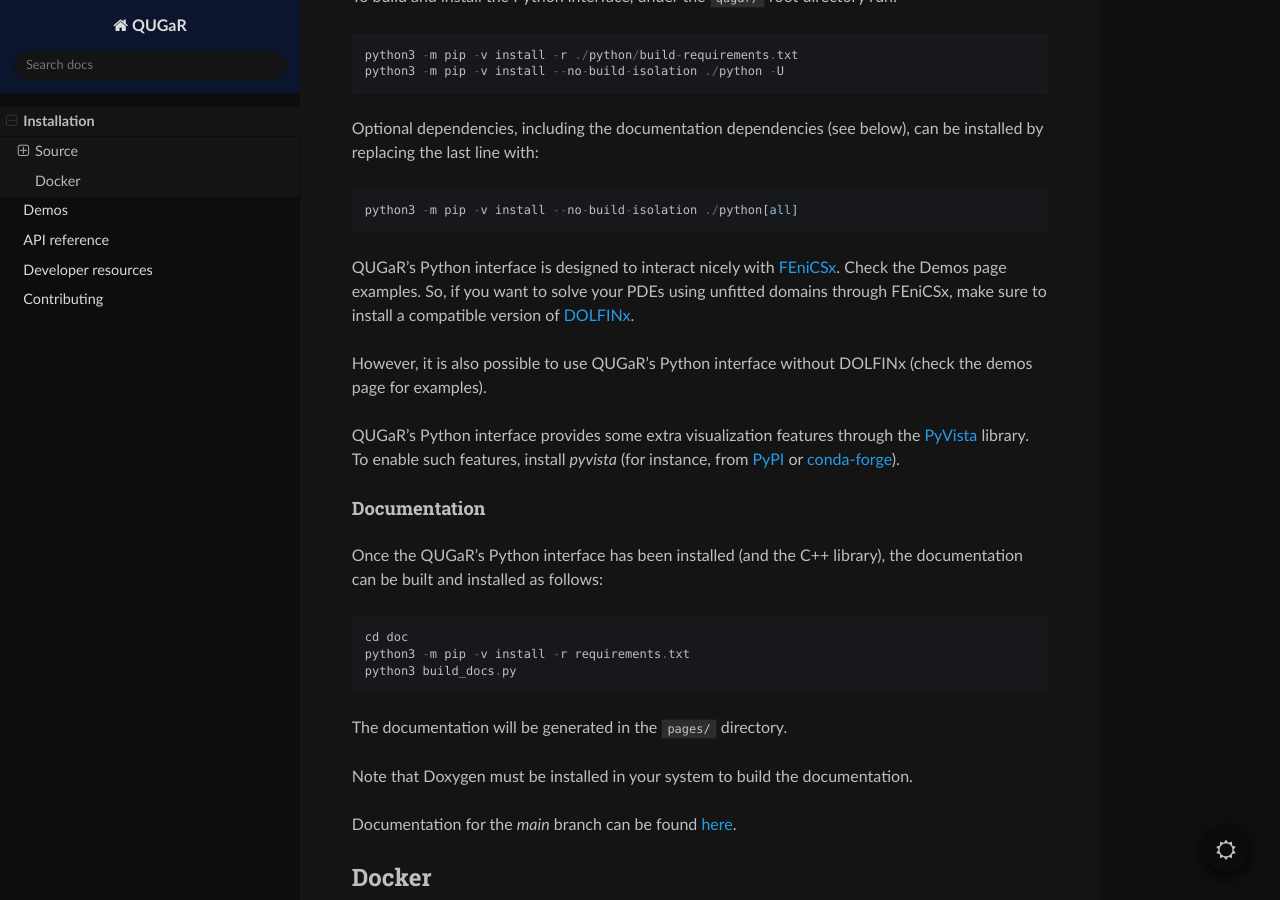
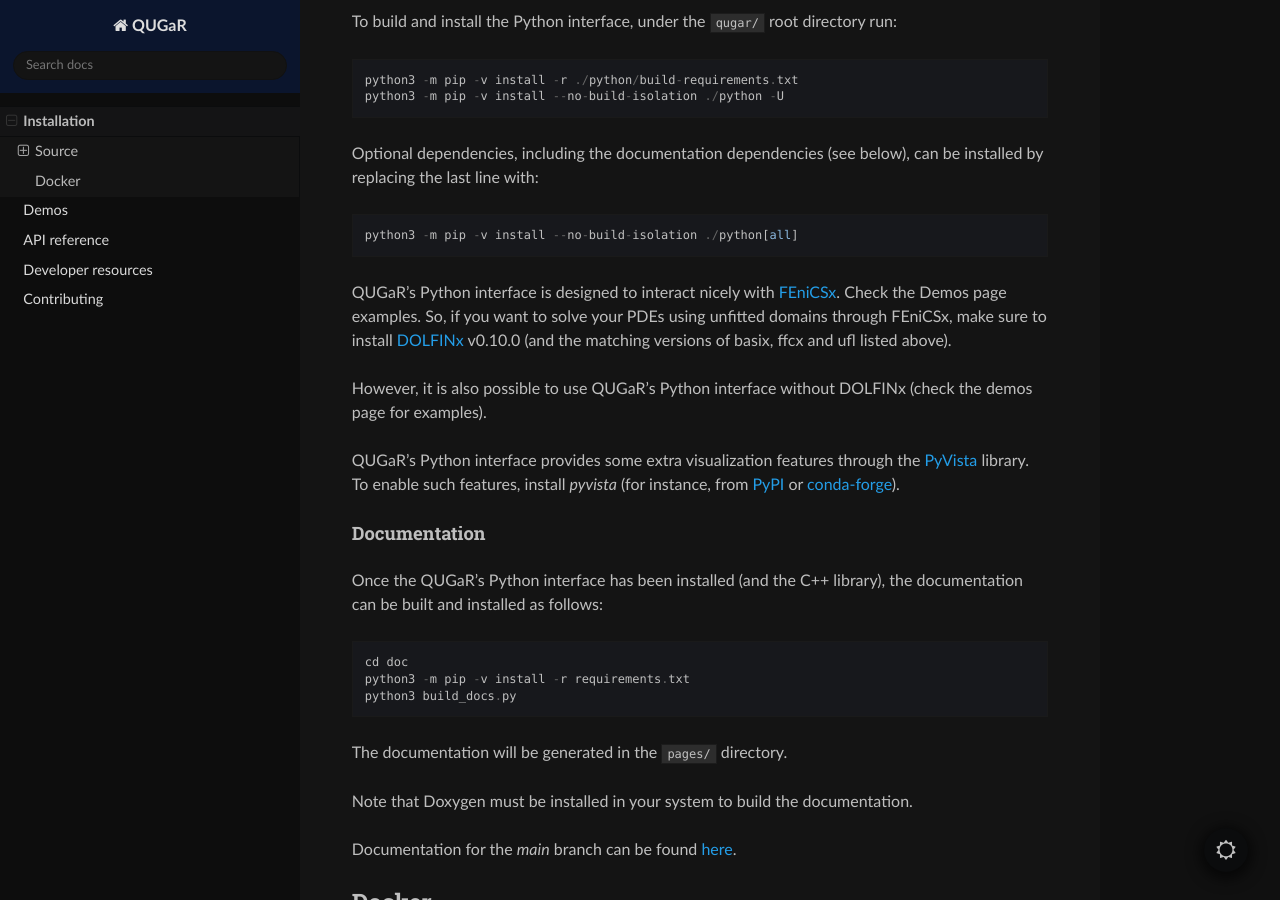
Before and after one commit to pantolin/qugar, a Sphinx documentation site: the page built from doc/installation.rst, in a window 1280 px wide and 900 px high, scrolled down 2878 px. Built offline with Sphinx 7.4.7 and the Read the Docs theme 3.1.0, drawn with Linux system fonts in a browser that asks for light colours; pages that are not in the unit, such as notebooks, are missing from menus; the version number could not be read and is left out; some of the changed text lies outside the part shown.

Commit message:
docs: state FEniCSx v0.10.0 dependency explicitly in installation.rst
The two ``FEniCSx``-mention sites in ``doc/installation.rst`` were
the only documentation places not stating an explicit version
requirement -- they pointed users to ``python/pyproject.toml`` for
the version range. Inline the actual pinned ranges so readers don't
have to dig into the build file.

All other documentation / packaging / setup files already state
``v0.10.0`` (``README.md``, ``python/pyproject.toml``,
``environment-dev.yml``, ``docker/Dockerfile``,
``setup_with_conda.sh``, ``python/qugar/utils.py``).

Remaining ``v0.9.0`` references in the codebase
(``python/qugar/dolfinx/petsc.py``,
``python/qugar/dolfinx/custom_coefficients.py``,
``python/test/test_mixed_dim.py``) are historical comments
explaining the v0.9.0 -> v0.10.0 API migration and are intentionally
preserved.

```diff
--- a/doc/installation.rst
+++ b/doc/installation.rst
@@ -54,7 +54,7 @@
 
 .. rubric:: Optional
 
-- `FEniCSx <https://fenicsproject.org>`_ (check the file ``python/pyproject.toml`` for required version compatibility)
+- `FEniCSx <https://fenicsproject.org>`_ v0.10.0 (``fenics-dolfinx``, ``fenics-basix``, ``fenics-ffcx`` all ``>=0.10.0,<0.11.0``; ``fenics-ufl`` ``>=2025.2.0,<2025.3.0``). See ``python/pyproject.toml`` for the authoritative pin list.
 - `PyVista <https://pypi.org/project/pyvista>`__
 
 .. rubric:: Optional for testing
@@ -128,7 +128,7 @@
     python3 -m pip -v install --no-build-isolation ./python[all]
 
 QUGaR's Python interface is designed to interact nicely with `FEniCSx <https://fenicsproject.org>`_. Check the Demos page examples.
-So, if you want to solve your PDEs using unfitted domains through FEniCSx, make sure to install a compatible version of `DOLFINx <https://github.com/FEniCS/dolfinx>`_.
+So, if you want to solve your PDEs using unfitted domains through FEniCSx, make sure to install `DOLFINx <https://github.com/FEniCS/dolfinx>`_ v0.10.0 (and the matching versions of basix, ffcx and ufl listed above).
 
 
 However, it is also possible to use QUGaR's Python interface without DOLFINx (check the demos page for examples).
```
